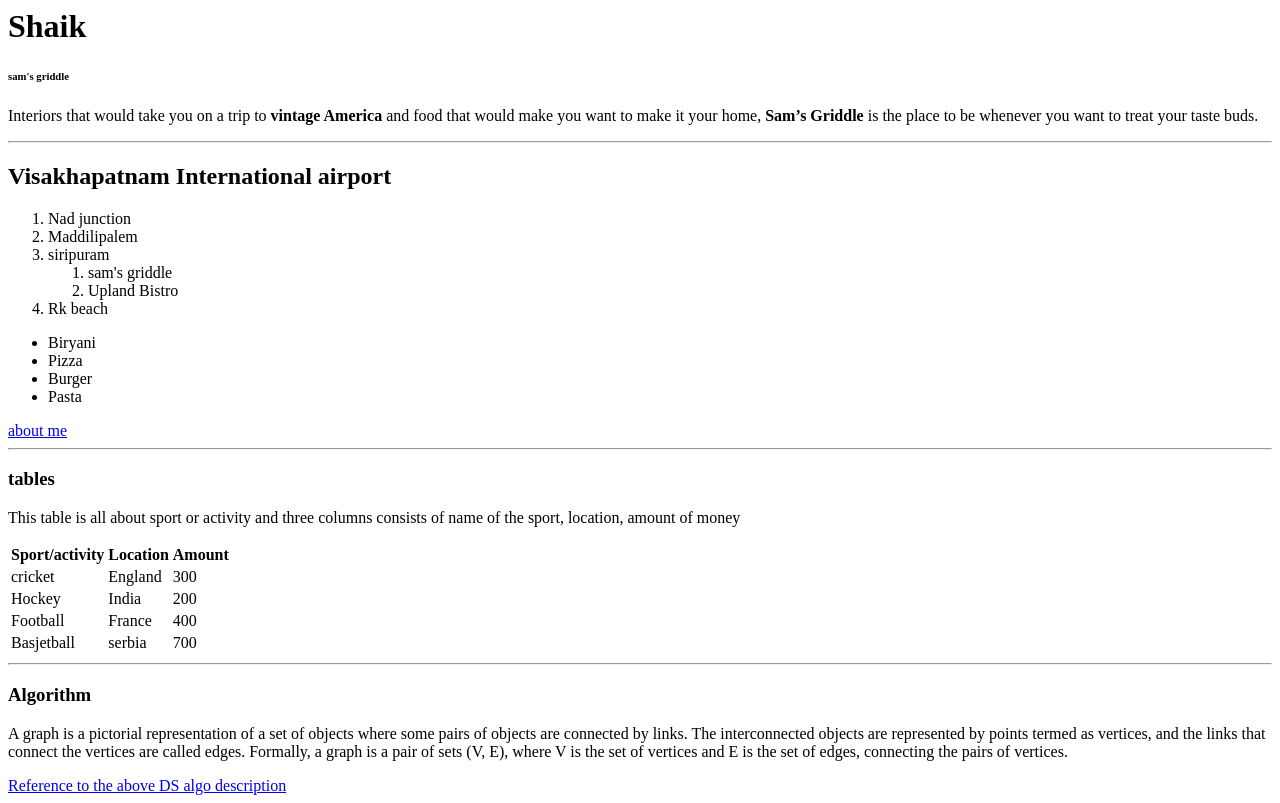
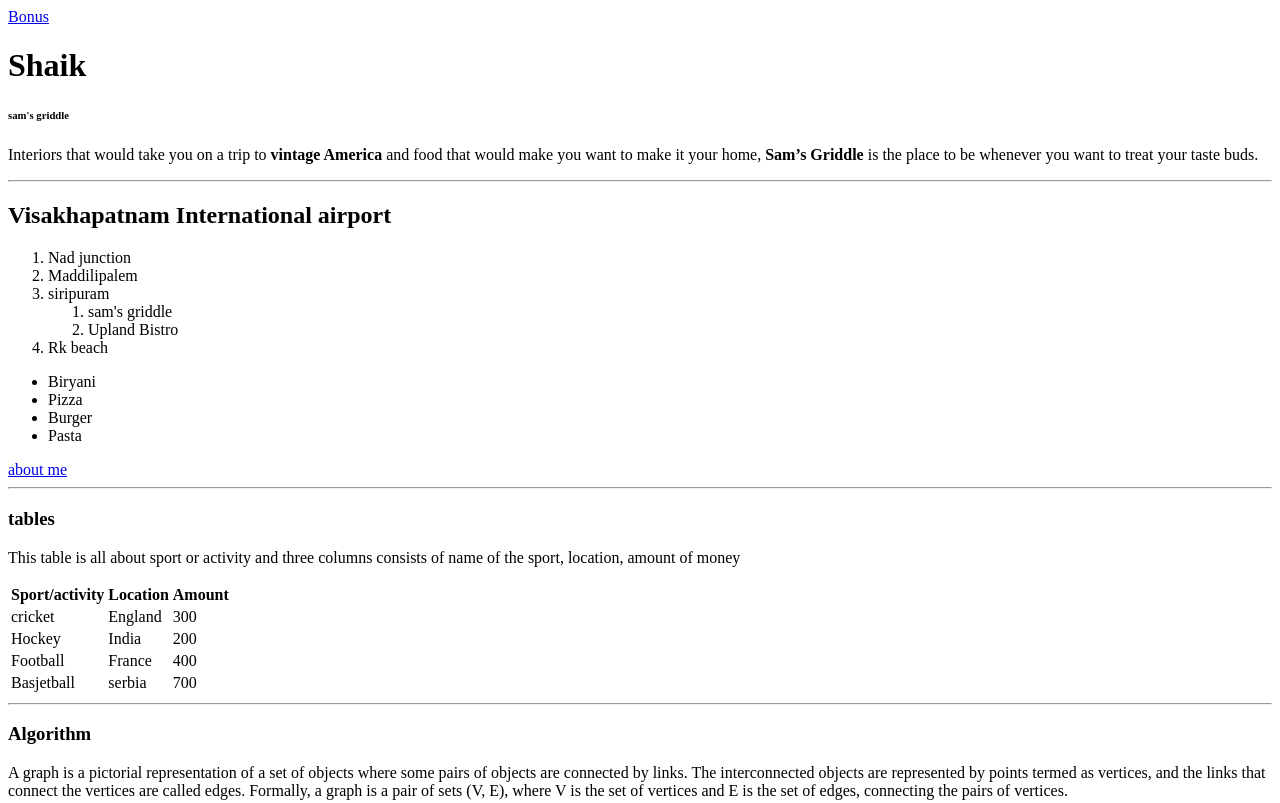
Before and after one commit to 44-563-Web-Apps-S22/webapps-s22-assignment-3-shaik-S546901, a plain HTML site: page index.html in a window 1280 px wide. Shown: the top 803 px of the page. Drawn offline with Linux system fonts and the light colour scheme.

Commit message:
Final commit assignment 3

```diff
--- a/index.html
+++ b/index.html
@@ -6,6 +6,7 @@
     <title>My First HTML File</title>
 </head>
 <body>
+    <a href="./bonus.html">Bonus</a>
     <h1>Shaik</h1>
     <h6>sam's griddle</h6>
     <p>Interiors that would take you on a trip to <b>vintage America</b> and food that would make you want to make it your home,
```
Also changed, not shown: bonus.html (added).
